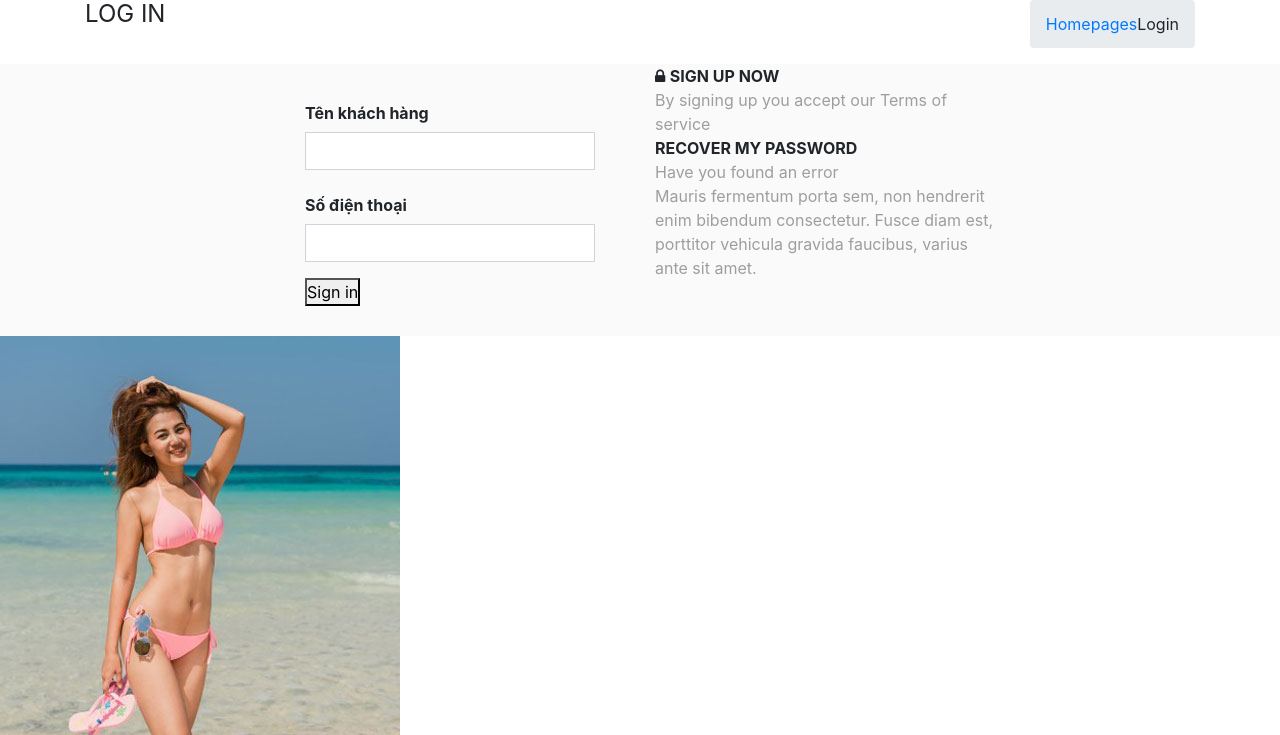
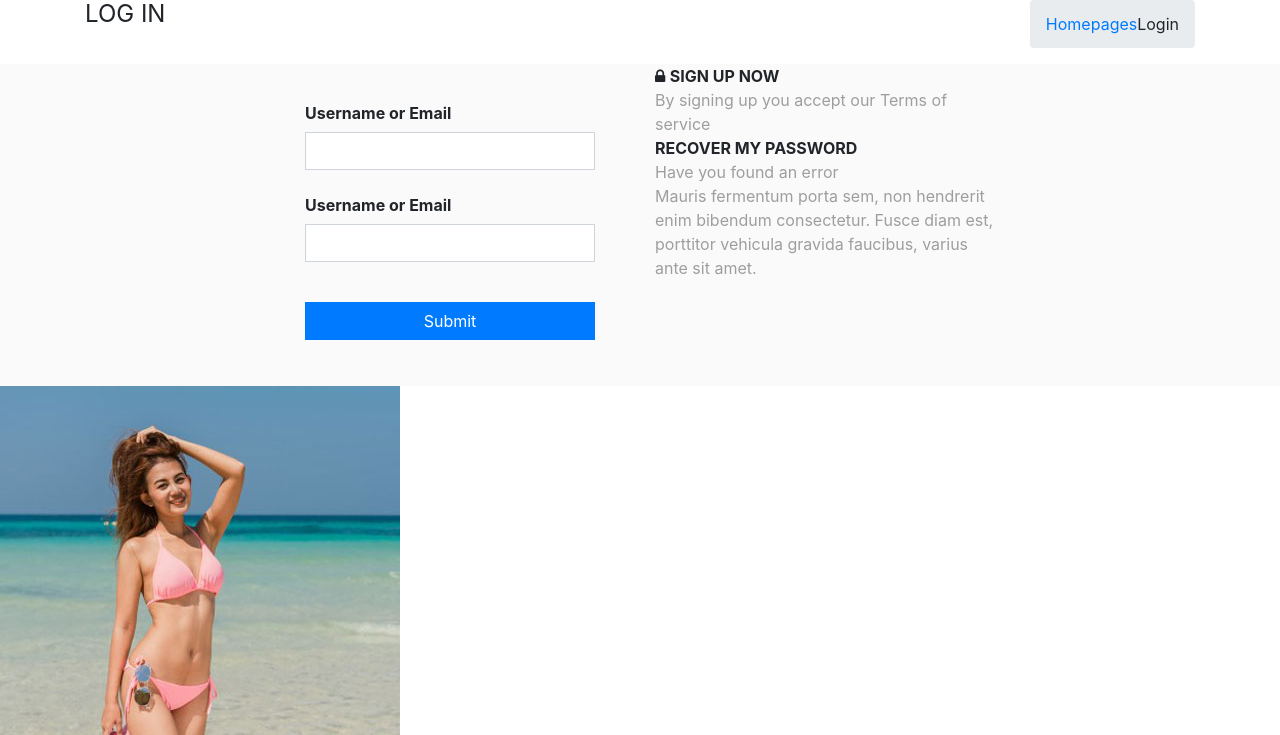
Before and after one commit to tranquangnhan/duan1, a PHP site: page /site/view/login_madatve/login.php in a window 1280 px wide; the page is wider, and only the part inside the window is pictured. Shown: the top 735 px of that part. Run offline with PHP 8.4, Linux system fonts and the light colour scheme.

Commit message:
trang dat ve

```diff
--- a/site/view/login_madatve/login.php
+++ b/site/view/login_madatve/login.php
@@ -3,6 +3,7 @@
 
 <!doctype html>
 <html lang="en">
+
 <head>
     <title>Title</title>
     <!-- Required meta tags -->
@@ -44,18 +45,22 @@
 
                 <div class="col-lg-4">
                     <div class="padding-30px background-white border-1 border-grey-1">
-
-                        <form method="POST" action="login_submit.php">
+                        <form action="login_submit.php" method="POST">
+                            <table>
                             <div class="form-group">
-                                <label for="user" class="col-form-label"><strong>Tên khách hàng</strong></label>
-                                <input type="text" class="form-control rounded-0" id="user" placeholder="">
+                                <label for="user" class="col-form-label"><strong>Username or Email</strong></label>
+                                <input type="text" class="form-control rounded-0" id="user" name="user">
                             </div>
                             <div class="form-group">
-                                <label for="sdt" class="col-form-label"><strong>Số điện thoại</strong></label>
-                                <input type="number" class="form-control rounded-0" id="sodienthoai" placeholder="">
+                                <label for="sodienthoai" class="col-form-label"><strong>Username or Email</strong></label>
+                                <input type="number" class="form-control rounded-0" id="sodienthoai" name="sodienthoai">
                             </div>
-                            <button type="submit" > Sign in</button>
+                            <div class="form-group">
+                                <label for="submit" class="col-form-label"></label>
+                                <input type="submit" class="form-control rounded-0 btn btn-primary btn-block rounded-0 background-main-color" id="submit" name="submit">
+                            </div>
 
+                            </table>
                         </form>
                     </div>
                 </div>
```
Also changed, not shown: site/view/login_madatve/config.php (added, +14 -0 lines), site/view/login_madatve/conn.php (deleted, +0 -20 lines), site/view/login_madatve/index.php (+6 -5 lines), site/view/login_madatve/login_submit.php (+9 -5 lines).
